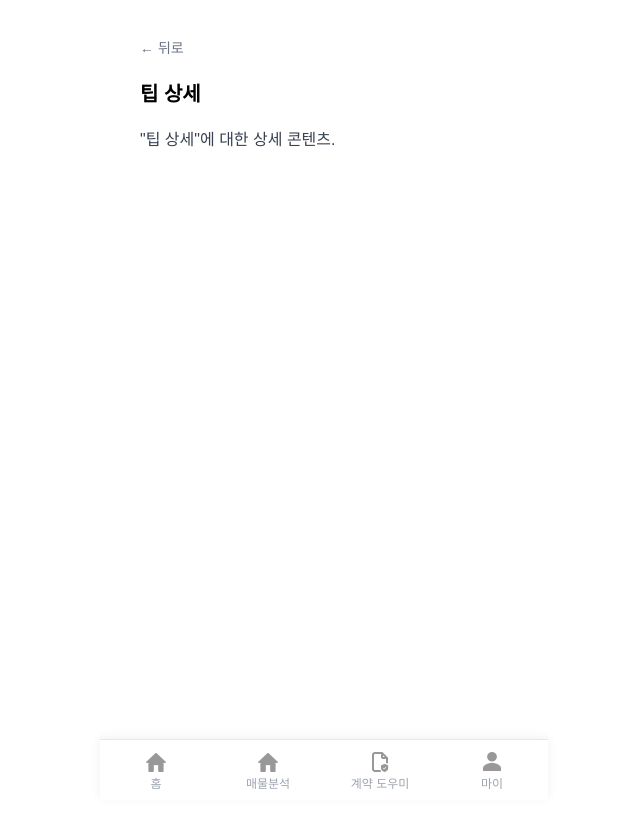
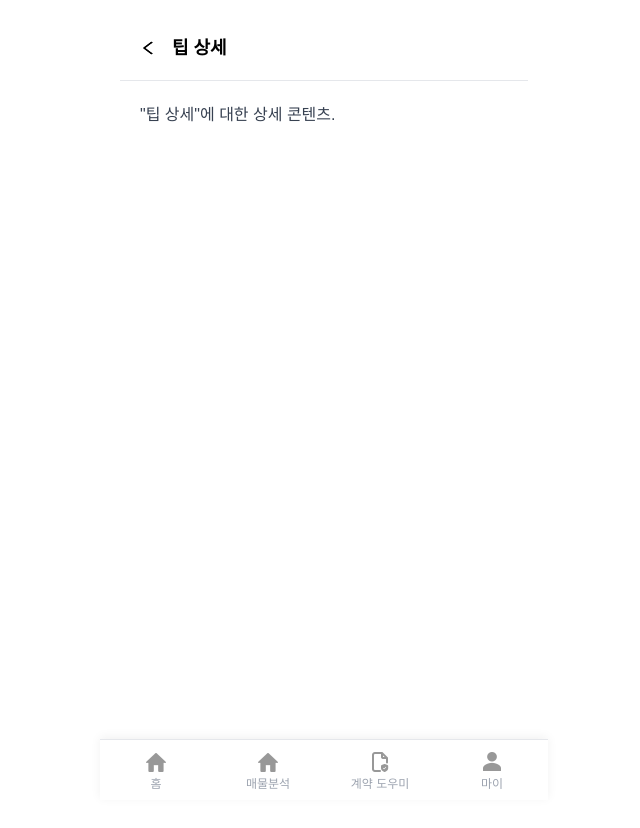
Before and after one commit to kookmin-404BrainNotFound/404BrainNotFound_FE, a React (Vite) app: page /my/tips/1 in a window 1280 px wide. Shown: the top 828 px of the page, without its empty margins (316-956 px from the left). Before the commit the page ends 800 px from the top, so only its background shows below. Built offline with nearby package versions, Linux system fonts and the light colour scheme.

Commit message:
style: 뒤로가기 아이콘 + Header 변경

```diff
--- /dev/null
+++ b/src/components/BackHeader.jsx
@@ -0,0 +1,21 @@
+import { useNavigate } from "react-router-dom";
+
+export default function PageHeader({ title }) {
+  const navigate = useNavigate();
+
+  return (
+    <div className="flex items-center gap-3 p-4 border-b border-gray-200 bg-white sticky top-0 z-10">
+      <button
+        onClick={() => navigate(-1)}
+        className="flex items-center justify-center p-1 hover:bg-gray-100 rounded-full"
+      >
+        <img
+          src="/icons/back.png"   // public/icons/back.png
+          alt="뒤로가기"
+          className="w-4 h-6"
+        />
+      </button>
+      <h1 className="text-lg font-bold">{title}</h1>
+    </div>
+  );
+}
--- a/src/pages/my/CleaningService.jsx
+++ b/src/pages/my/CleaningService.jsx
@@ -1,19 +1,12 @@
-import { useNavigate } from "react-router-dom";
+import PageHeader from "../../components/BackHeader";
 
 export default function CleaningService() {
-  const navigate = useNavigate();
-
   return (
-    <div className="p-5 space-y-4">
-      <button
-        onClick={() => navigate(-1)}
-        className="text-sm text-gray-500 hover:underline"
-      >
-        ← 뒤로
-      </button>
-
-      <h1 className="text-xl font-bold">이사/청소 서비스 신청하기</h1>
-      <p className="text-gray-700">신청 폼/안내 내용을 여기에 추가하세요.</p>
+    <div>
+      <PageHeader title="이사/청소 서비스 신청하기" />
+      <div className="p-5">
+        <p>이사/청소 서비스 신청 폼 또는 안내 내용을 여기에 작성하세요.</p>
+      </div>
     </div>
   );
 }
--- a/src/pages/my/LegalService.jsx
+++ b/src/pages/my/LegalService.jsx
@@ -1,19 +1,12 @@
-import { useNavigate } from "react-router-dom";
+import PageHeader from "../../components/BackHeader";
 
 export default function LegalService() {
-  const navigate = useNavigate();
-
   return (
-    <div className="p-5 space-y-4">
-      <button
-        onClick={() => navigate(-1)}
-        className="text-sm text-gray-500 hover:underline"
-      >
-        ← 뒤로
-      </button>
-
-      <h1 className="text-xl font-bold">법률 전문가 연계 서비스 신청하기</h1>
-      <p className="text-gray-700">연계 절차/문의 폼을 여기에 추가하세요.</p>
+    <div>
+      <PageHeader title="법률 전문가 연계 서비스 신청하기" />
+      <div className="p-5">
+        <p>법률 전문가 연계 서비스 신청 절차나 폼을 여기에 작성하세요.</p>
+      </div>
     </div>
   );
 }
--- a/src/pages/my/MySetting.jsx
+++ b/src/pages/my/MySetting.jsx
@@ -1,18 +1,12 @@
-import { useNavigate } from "react-router-dom";
+import PageHeader from "../../components/BackHeader";
 
 export default function MySetting() {
-  const navigate = useNavigate();
-
   return (
-    <div className="p-5 space-y-4">
-      <button
-        onClick={() => navigate(-1)}
-        className="text-sm text-gray-500 hover:underline"
-      >
-        ← 뒤로
-      </button>
-      <h1 className="text-xl font-bold">설정</h1>
-      <p className="text-gray-700">개인정보 및 계정설정 추가 예정.</p>
+    <div>
+      <PageHeader title="설정" />
+      <div className="p-5">
+        <p className="text-gray-700">개인정보 및 계정설정 추가 예정.</p>
+      </div>
     </div>
   );
 }
--- a/src/pages/my/ReportList.jsx
+++ b/src/pages/my/ReportList.jsx
@@ -1,19 +1,12 @@
-import { useNavigate } from "react-router-dom";
+import PageHeader from "../../components/BackHeader";
 
 export default function ReportList() {
-  const navigate = useNavigate();
-
   return (
-    <div className="p-5 space-y-4">
-      <button
-        onClick={() => navigate(-1)}
-        className="text-sm text-gray-500 hover:underline"
-      >
-        ← 뒤로
-      </button>
-
-      <h1 className="text-xl font-bold">내 리포트 모아보기</h1>
-      <p className="text-gray-700">여기에 리포트 목록을 표시합니다.</p>
+    <div>
+      <PageHeader title="내 리포트 모아보기" />
+      <div className="p-5">
+        <p>여기에 리포트 목록을 표시합니다.</p>
+      </div>
     </div>
   );
 }
--- a/src/pages/my/TipDetailPage.jsx
+++ b/src/pages/my/TipDetailPage.jsx
@@ -1,4 +1,5 @@
-import { useParams, useNavigate } from "react-router-dom";
+import { useParams } from "react-router-dom";
+import PageHeader from "../../components/BackHeader";
 
 const TIP_TITLES = {
   "meaning-of-deung-gi": "등기부등본이란?",
@@ -15,16 +16,14 @@ const TIP_CONTENTS = {
 집을 매매하거나 전·월세 계약을 체결하기 전 반드시 확인해야 하며,
 특히 근저당 비율이 높거나 가압류, 압류 기록이 있는 경우 주의가 필요합니다.
   `,
-
   "single-cautions": `
 1인 가구는 주거 보안과 생활 안전에 특히 신경 써야 합니다.
 현관 보안장치(이중 잠금, 디지털 도어락 비밀번호 변경), 창문 잠금장치 설치 등
 물리적 보안을 강화하세요.
 또한, 택배 수령 시에는 무인함을 활용하거나 배송시간을 조율하고,
 SNS에 자신의 위치나 외출 여부를 노출하지 않는 것이 좋습니다.
-자세한 정보는 [경찰청 1인가구 안전 가이드](https://www.police.go.kr)에서 확인할 수 있습니다.
+자세한 정보는 <a href="https://www.police.go.kr" target="_blank" class="text-blue-500 underline">경찰청 1인가구 안전 가이드</a>에서 확인할 수 있습니다.
   `,
-
   "contract-difference": `
 전세는 계약 기간 동안 일정 금액의 보증금을 집주인에게 맡기고 거주하는 방식이며,
 계약 종료 시 보증금을 전액 돌려받습니다.
@@ -33,7 +32,6 @@ SNS에 자신의 위치나 외출 여부를 노출하지 않는 것이 좋습니
 전세는 초기 자금 부담이 크지만 장기 거주에 유리하고,
 월세는 초기 부담은 적지만 장기적으로 총 지출이 많아질 수 있습니다.
   `,
-
   "fake-contract-cases": `
 전세 사기 사례에는 대표적으로 ‘이중계약’과 ‘깡통전세’가 있습니다.
 이중계약은 집주인이 같은 부동산을 여러 사람과 계약하는 경우이고,
@@ -41,7 +39,6 @@ SNS에 자신의 위치나 외출 여부를 노출하지 않는 것이 좋습니
 또한, 위임장 위조를 통한 대리인 사기, 허위 매물 게시 등도 있으니
 등기부등본, 건축물대장, 소유자 신분증 등을 반드시 대조 확인해야 합니다.
   `,
-
   "contract-checklist": `
 전·월세 계약 전 반드시 확인해야 할 체크리스트:
 1. 등기부등본으로 소유자 확인 및 권리 관계 점검
@@ -53,26 +50,23 @@ SNS에 자신의 위치나 외출 여부를 노출하지 않는 것이 좋습니
   `,
 };
 
-
 export default function TipDetailPage() {
   const { slug } = useParams();
-  const navigate = useNavigate();
   const title = TIP_TITLES[slug] ?? "팁 상세";
   const content = TIP_CONTENTS[slug] ?? `"${title}"에 대한 상세 콘텐츠.`;
 
   return (
-    <div className="p-5 space-y-5">
-      <button
-        onClick={() => navigate(-1)}
-        className="text-sm text-gray-500 hover:underline"
-      >
-        ← 뒤로
-      </button>
-      <h1 className="text-xl font-bold">{title}</h1>
-      <p
-        className="text-gray-700"
-        dangerouslySetInnerHTML={{ __html: content }}
-      />
+    <div className="bg-white min-h-screen">
+      {/* 상단바 */}
+      <PageHeader title={title} />
+
+      {/* 본문 */}
+      <div className="p-5 space-y-5">
+        <p
+          className="text-gray-700 leading-7"
+          dangerouslySetInnerHTML={{ __html: content }}
+        />
+      </div>
     </div>
   );
 }
```
Also changed, not shown: public/icons/back.png (added).
